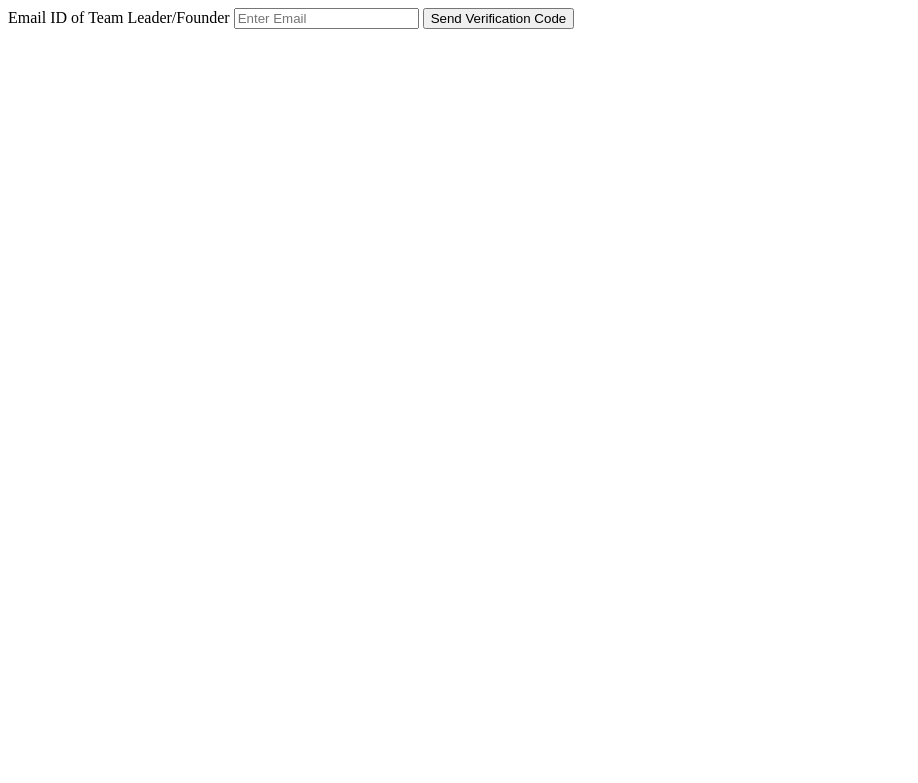
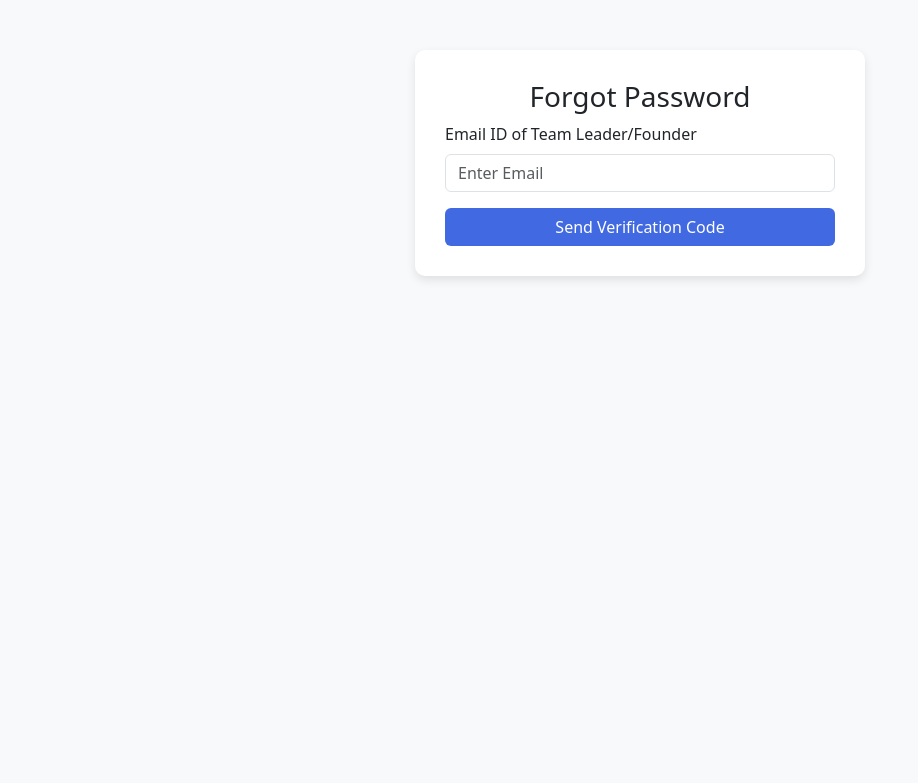
Before and after one commit to C-MORE-2005/Miniproject, a Django app: page /forgot-password/ in a window 1280 px wide. Shown: the top 783 px of the page, without its empty margins (0-918 px from the left). Run offline with Django 5.2, Linux system fonts and the light colour scheme; parts of the project's set-up code (start-up, migrations or seed data) failed here and were passed over.

Commit message:
added name

```diff
--- a/project_repo/templates/forgot_password.html
+++ b/project_repo/templates/forgot_password.html
@@ -1,18 +1,58 @@
-<form method="POST" action="{% url 'forgot_password' %}">
-    {% csrf_token %}
-    <label>Email ID of Team Leader/Founder</label>
-    <input type="email" name="email" required placeholder="Enter Email">
+<!DOCTYPE html>
+<html lang="en">
+<head>
+    <meta charset="UTF-8">
+    <meta name="viewport" content="width=device-width, initial-scale=1.0">
+    <title>Forgot Password</title>
+    <link href="https://cdn.jsdelivr.net/npm/bootstrap@5.3.0/dist/css/bootstrap.min.css" rel="stylesheet">
+    <style>
+        body {
+            background-color: #f8f9fa;
+        }
+        .container {
+            max-width: 450px;
+            margin-top: 50px;
+            background: white;
+            padding: 30px;
+            border-radius: 10px;
+            box-shadow: 0px 4px 10px rgba(0, 0, 0, 0.1);
+        }
+        .btn-custom {
+            background-color: royalblue;
+            color: white;
+        }
+        .btn-custom:hover {
+            background-color: navy;
+        }
+    </style>
+</head>
+<body>
 
-    <button type="submit" name="send_code">Send Verification Code</button>
-</form>
+<div class="container">
+    <h3 class="text-center">Forgot Password</h3>
+    <form method="POST" action="{% url 'forgot_password' %}">
+        {% csrf_token %}
+        <div class="mb-3">
+            <label class="form-label">Email ID of Team Leader/Founder</label>
+            <input type="email" name="email" class="form-control" required placeholder="Enter Email">
+        </div>
+        <button type="submit" name="send_code" class="btn btn-custom w-100">Send Verification Code</button>
+    </form>
 
-<!-- This section should appear after the user submits their email -->
-{% if request.session.verification_sent %}
+    {% if request.session.verification_sent %}
+    <hr>
+    <h5 class="text-center mt-3">Verify Email</h5>
     <form method="POST" action="{% url 'verify_email' %}">
         {% csrf_token %}
-        <label>Enter Verification Code</label>
-        <input type="text" name="verification_code" required placeholder="Enter Code">
+        <div class="mb-3">
+            <label class="form-label">Enter Verification Code</label>
+            <input type="text" name="verification_code" class="form-control" required placeholder="Enter Code">
+        </div>
+        <button type="submit" class="btn btn-success w-100">Verify Code</button>
+    </form>
+    {% endif %}
+</div>
 
-        <button type="submit">Verify Code</button>
-    </form>
-{% endif %}
+<script src="https://cdn.jsdelivr.net/npm/bootstrap@5.3.0/dist/js/bootstrap.bundle.min.js"></script>
+</body>
+</html>
--- a/project_repo/views.py
+++ b/project_repo/views.py
@@ -9,7 +9,7 @@ from django.utils.http import urlsafe_base64_encode, urlsafe_base64_decode
 from django.contrib.auth.tokens import default_token_generator
 from django.utils.encoding import force_bytes
 from django.urls import reverse
-from .models import Teacher, Student,Idea
+from .models import Teacher, Student
 from .forms import LoginForm, TeacherRegistrationForm, StudentRegistrationForm
 
 # Dictionary to store email verification codes
@@ -182,5 +182,4 @@ from django.shortcuts import render
 
 
 def idea_form(request):
-    teachers = Teacher.objects.all()  # Fetch all teachers
-    return render(request, "idea_form.html", {"teachers": teachers})
+    return render(request, "idea_form.html")
```
Also changed, not shown: project_repo/templates/student_dashboard.html (+5 -2 lines), db.sqlite3.
